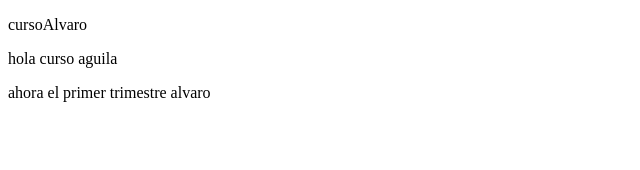
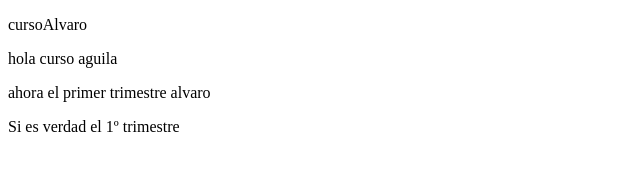
Before and after one commit to AlvaroDaw2024/Entornos_, a plain HTML site: page index.html in a window 1280 px wide. Shown: the whole page, without its empty margins (0-640 px from the left). Drawn offline with Linux system fonts and the light colour scheme.

Commit message:
1º trimestre aguila

```diff
--- a/index.html
+++ b/index.html
@@ -9,5 +9,6 @@
     <p>cursoAlvaro</p>
     <p>hola curso aguila</p>
     <p>ahora el primer trimestre alvaro</p>
+    <P>Si es verdad el 1º trimestre</P>
 </body>
 </html>
```
